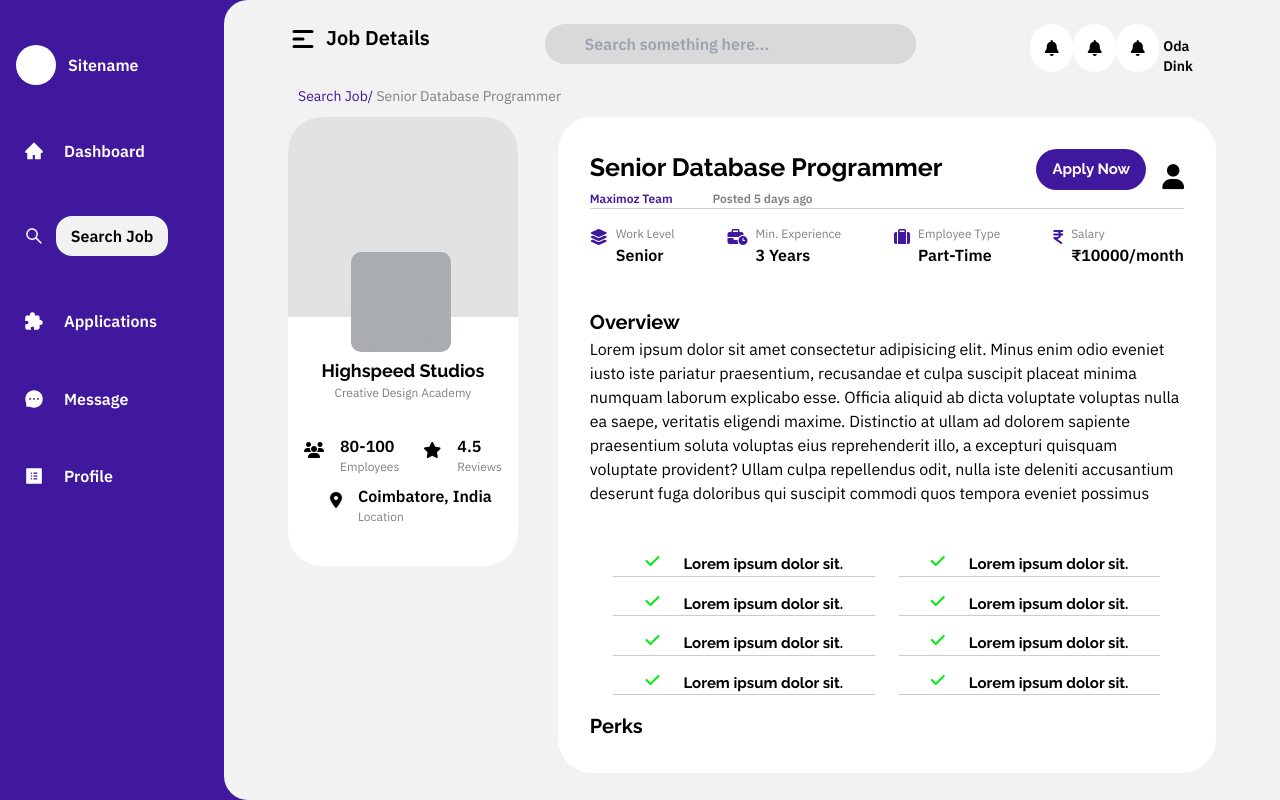
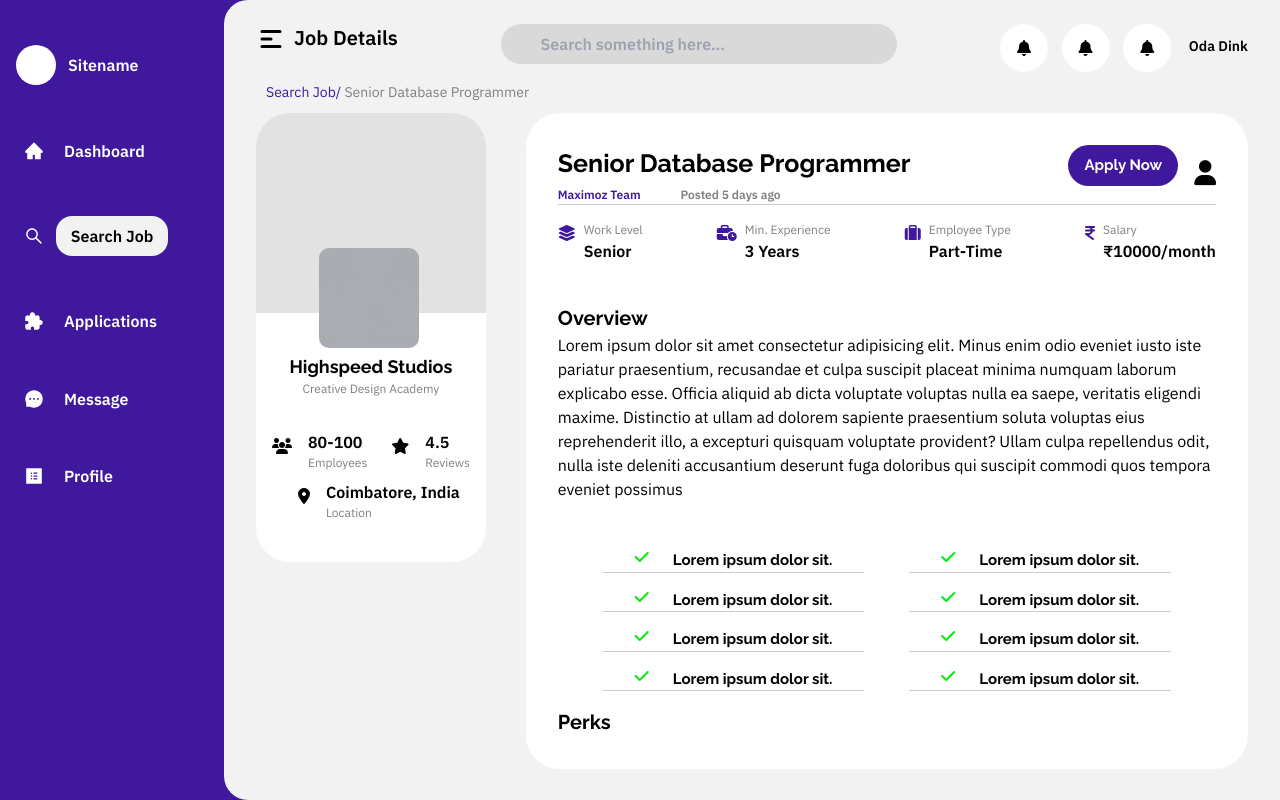
Before and after one commit to AvishJ03/SIH-2022, a React (Create React App) app in the folder client/: page / in a window 1280 px wide. Built offline with nearby package versions, Linux system fonts and the light colour scheme.

Commit message:
Header Updates

```diff
--- a/client/src/components/Header.js
+++ b/client/src/components/Header.js
@@ -16,7 +16,7 @@ const Header = ({ heading, user }) => {
           className=" bg-inherit text-slate-600 w-4/5 font-semibold ml-10 mt-2"
         />
       </div>
-      <div className="flex w-1/5 justify-between">
+      <div className="flex w-1/4 justify-between">
         <div className="bg-white w-12 h-12 rounded-full text-center py-3">
           <i className="fa-solid fa-bell"></i>
         </div>
--- a/client/src/pages/JobDetails.js
+++ b/client/src/pages/JobDetails.js
@@ -11,7 +11,7 @@ export default function JobDetails(props) {
       <div className="bg-[#40189D] w-full min-h-screen flex font-main">
         <Sidebar selected="Search Job" />
         {/* Sidebar */}
-        <div className="bg-[#F2F2F2] w-full px-10 ml-10 rounded-l-3xl">
+        <div className="bg-[#F2F2F2] w-full px-2 ml-10 rounded-l-3xl">
           <div className="max-w-7xl mx-auto py-6 px-6">
             {/* Replace with your content */}
             <Header heading="Job Details" user="Oda Dink" />
```
